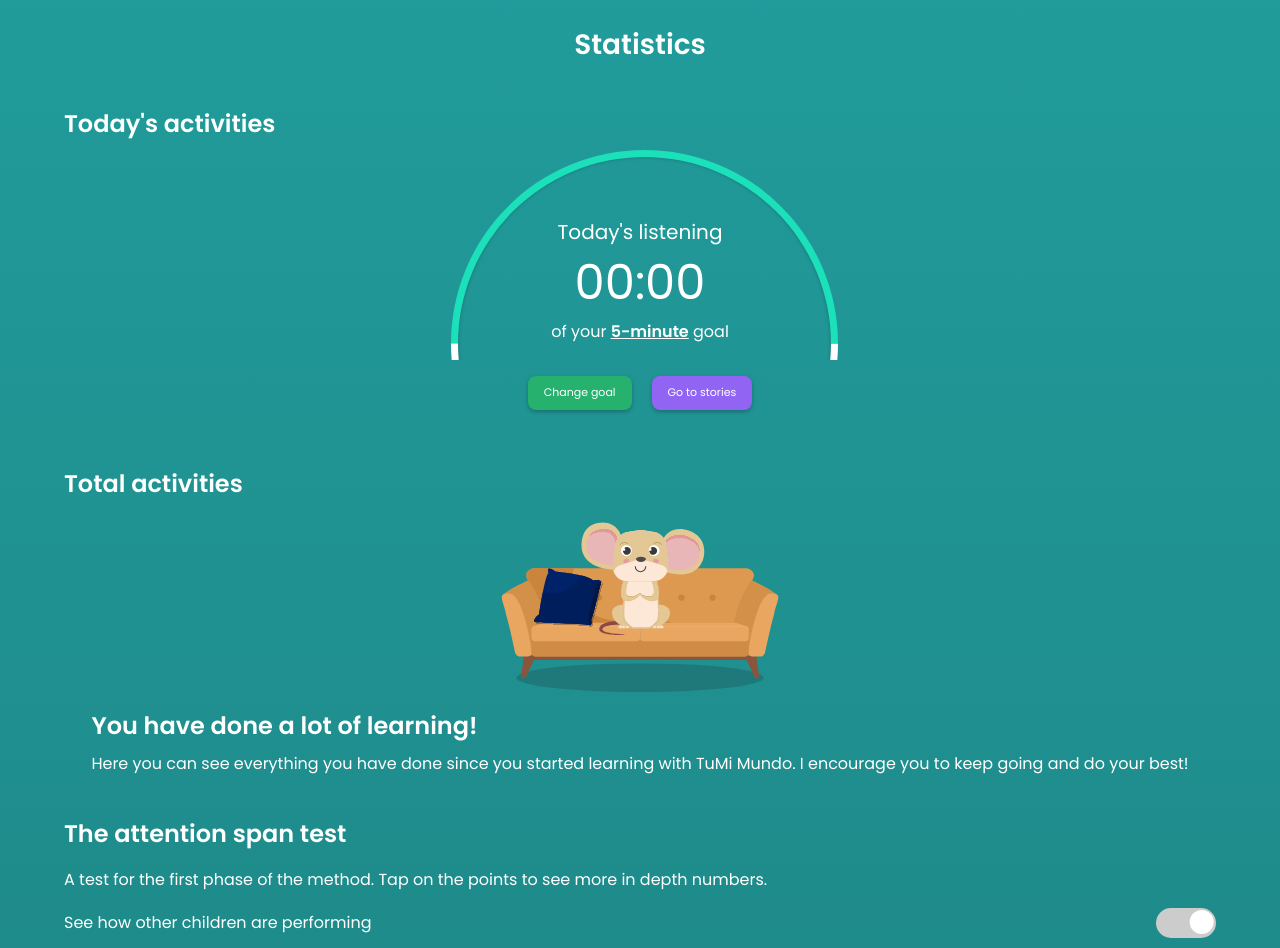
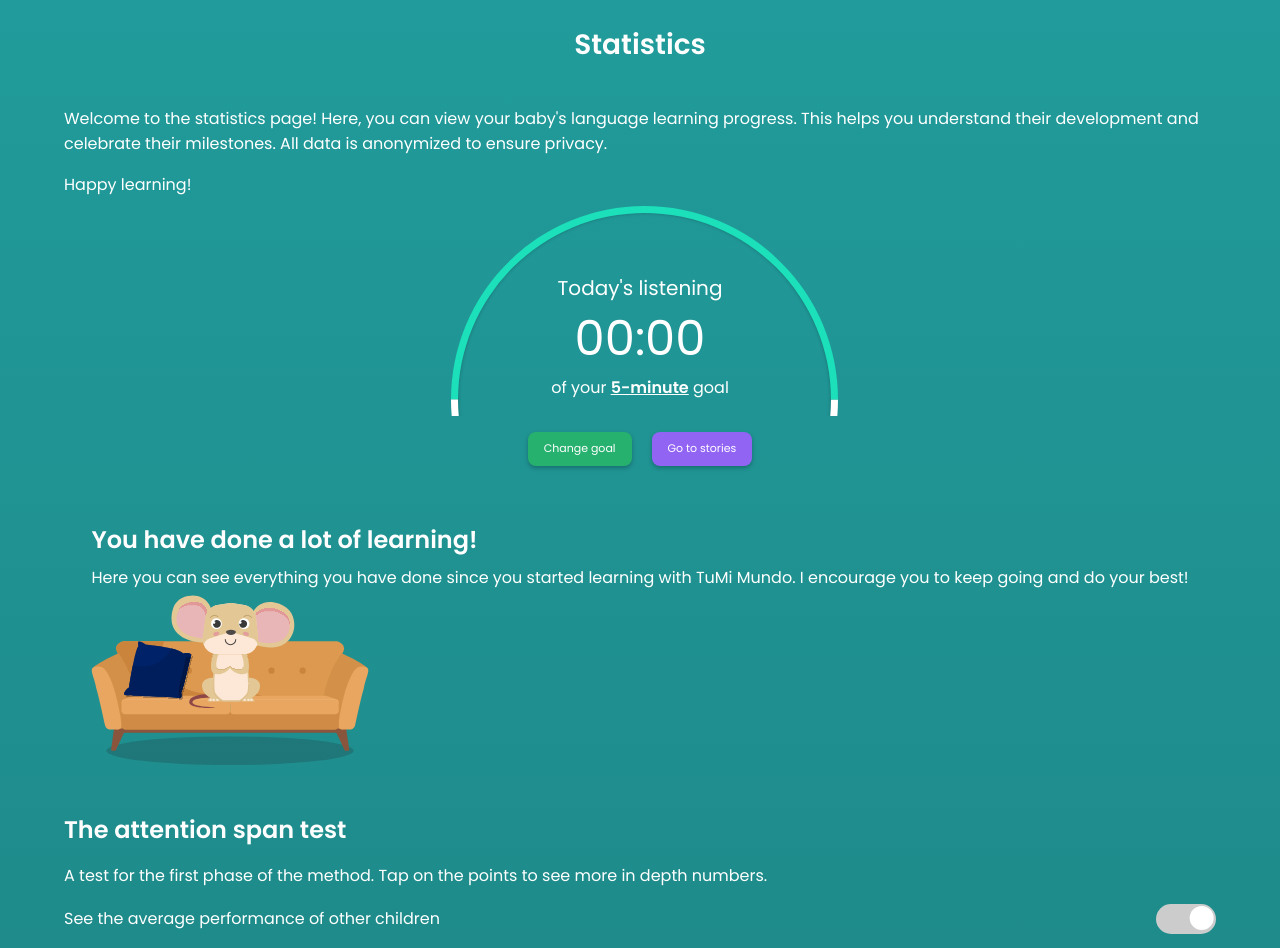
Before and after one commit to briannededeugd/tumimundo, a SvelteKit app in the folder tumi-mundo/: page /statistics in a window 1280 px wide. Shown: the top 948 px of the page. Built offline with nearby package versions, Linux system fonts and the light colour scheme; no server answers.

Commit message:
committing to pull

```diff
--- a/tumi-mundo/src/routes/statistics/+page.svelte
+++ b/tumi-mundo/src/routes/statistics/+page.svelte
@@ -64,7 +64,11 @@
 
 <h1>Statistics</h1>
 <section class="activities-wrapper">
-	<h2>Today's activities</h2>
+	<!-- <h2>Today's activities</h2> -->
+	<p>
+		Welcome to the statistics page! Here, you can view your baby's language learning progress. This helps you understand their development and celebrate their milestones. All data is anonymized to ensure privacy.
+	</p>
+	<p>Happy learning!</p>
 	<section class="activities-data-container">
 		<div class="activities-data">
 			<div class="progress">
@@ -74,6 +78,7 @@
 			</div>
 
 			<h3>Today's listening</h3>
+
 			<p id="activity-time">00:00</p>
 			<p>of your <span>5-minute</span> goal</p>
 		</div>
@@ -86,16 +91,17 @@
 </section>
 
 <section>
-	<h2>Total activities</h2>
+	<!-- <h2>Total activities</h2> -->
 	<section>
 		<!-- TODO: Add  buddy -->
-		<img src="../lib/images/buddies/rat/rat-on-couch.svg" alt="The rat on the couch" />
 		<div class="learning-stats">
 			<h2>You have done a lot of learning!</h2>
 			<p>
 				Here you can see everything you have done since you started learning with TuMi Mundo. I
 				encourage you to keep going and do your best!
 			</p>
+					<img src="../lib/images/buddies/rat/rat-on-couch.svg" alt="The rat on the couch" />
+
 		</div>
 	</section>
 </section>
@@ -107,7 +113,7 @@
 	<!-- graphic -->
 
 	<div class="children-global-stats">
-		<p>See how other children are performing</p>
+		<p>See the average performance of other children</p>
 		<button
 			id="children-global-stats-button"
 			class="children-global-stats-button"
```
